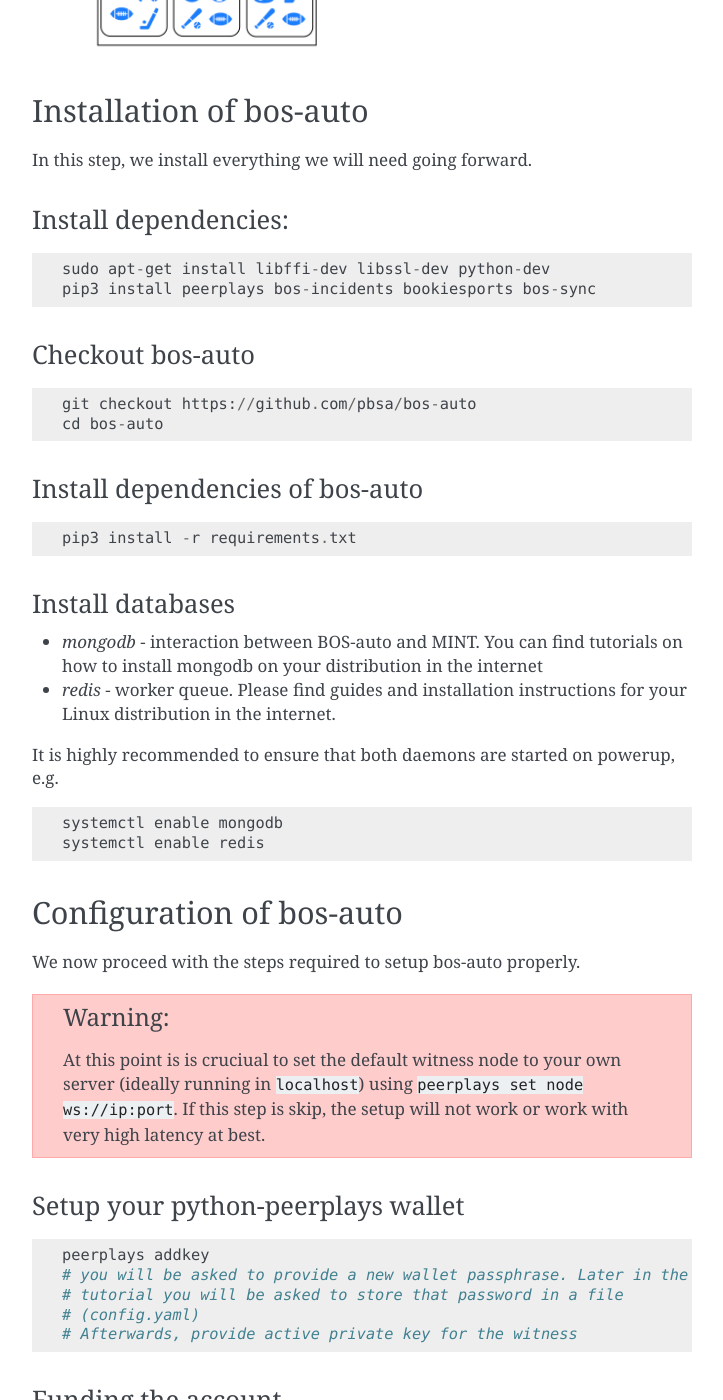
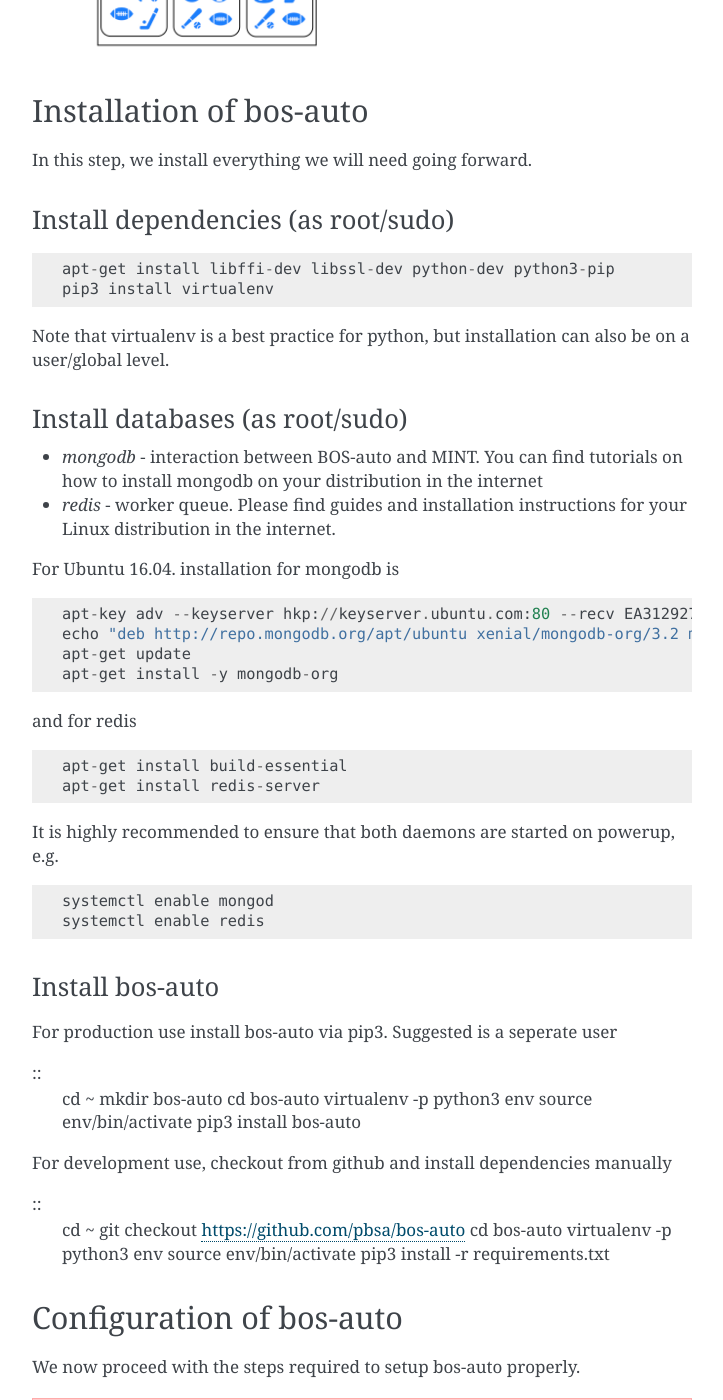
Before and after one commit to peerplays-network/bos-auto, a Sphinx documentation site: the page built from docs/installation.rst, in a window 1280 px wide and 1400 px high, scrolled down 843 px. Shown: the whole window, without its empty margins (388-1111 px from the left). Built offline with Sphinx 7.4.7, drawn with Linux system fonts in a browser that asks for light colours; some of the changed text lies outside the part shown.

Commit message:
add missing package keep incidents up to date
Signed-off-by: Stefan Schiessl <stefan.schiessl@blockchainprojectsbv.com>

```diff
--- a/docs/installation.rst
+++ b/docs/installation.rst
@@ -20,30 +20,17 @@
 
 In this step, we install everything we will need going forward.
 
-Install dependencies:
+Install dependencies (as root/sudo)
 ---------------------
 
 ::
 
-    sudo apt-get install libffi-dev libssl-dev python-dev
-    pip3 install peerplays bos-incidents bookiesports bos-sync
+    apt-get install libffi-dev libssl-dev python-dev python3-pip
+    pip3 install virtualenv
 
-Checkout bos-auto
------------------
+Note that virtualenv is a best practice for python, but installation can also be on a user/global level.
 
-::
-
-    git checkout https://github.com/pbsa/bos-auto
-    cd bos-auto
-
-Install dependencies of bos-auto
---------------------------------
-
-::
-
-    pip3 install -r requirements.txt
-
-Install databases
+Install databases (as root/sudo)
 -----------------
 
 * `mongodb` - interaction between BOS-auto and MINT. You can find
@@ -52,21 +39,63 @@
 * `redis` - worker queue. Please find guides and installation
   instructions for your Linux distribution in the internet.
 
+For Ubuntu 16.04. installation for mongodb is
+
+::
+
+    apt-key adv --keyserver hkp://keyserver.ubuntu.com:80 --recv EA312927
+    echo "deb http://repo.mongodb.org/apt/ubuntu xenial/mongodb-org/3.2 multiverse" | tee /etc/apt/sources.list.d/mongodb-org-3.2.list
+    apt-get update
+    apt-get install -y mongodb-org
+
+and for redis
+
+::
+
+    apt-get install build-essential
+    apt-get install redis-server
+
 It is highly recommended to ensure that both daemons are started on
 powerup, e.g.
 
 ::
 
-    systemctl enable mongodb
+    systemctl enable mongod
     systemctl enable redis
+
+
+Install bos-auto
+-----------------
+
+For production use install bos-auto via pip3. Suggested is a seperate user
+
+::
+    cd ~
+    mkdir bos-auto
+    cd bos-auto
+    virtualenv -p python3 env
+    source env/bin/activate
+    pip3 install bos-auto
+
+For development use, checkout from github and install dependencies manually
+
+::
+    cd ~
+    git checkout https://github.com/pbsa/bos-auto
+    cd bos-auto
+    virtualenv -p python3 env
+    source env/bin/activate
+    pip3 install -r requirements.txt
+
+
 
 Configuration of bos-auto
 =========================
 
 We now proceed with the steps required to setup bos-auto properly.
 
-.. warning:: At this point is is cruciual to set the default witness node to
-        your own server (ideally running in ``localhost``) using ``peerplays set node
+.. warning:: At this point is is crucial to set the default witness node to
+        your own server (ideally running in ``localhost``, see below config.yaml) using ``peerplays set node
         ws://ip:port``. If this step is skip, the setup will not work or work
         with very high latency at best.
 
@@ -75,11 +104,12 @@
 
 ::
 
-    peerplays addkey
+    peerplays createwallet
     # you will be asked to provide a new wallet passphrase. Later in the
     # tutorial you will be asked to store that password in a file
     # (config.yaml)
-    # Afterwards, provide active private key for the witness
+    peerplays addkey
+    # You will be prompted to enter your active private key for the witness
 
 Funding the account
 -------------------
--- a/requirements.txt
+++ b/requirements.txt
@@ -1,5 +1,5 @@
 bos-sync==0.0.6
-bos-incidents==0.0.8
+bos-incidents
 
 prettytable
 click
--- a/setup.py
+++ b/setup.py
@@ -23,6 +23,7 @@
     keywords=['peerplays', 'bos'],
     packages=[
         "bookied",
+        "bookied.triggers"
     ],
     classifiers=[
         'License :: OSI Approved :: GNU General Public License v3 (GPLv3)',
```
Also changed, not shown: other parts of docs/installation.rst (+2 -2 lines).
